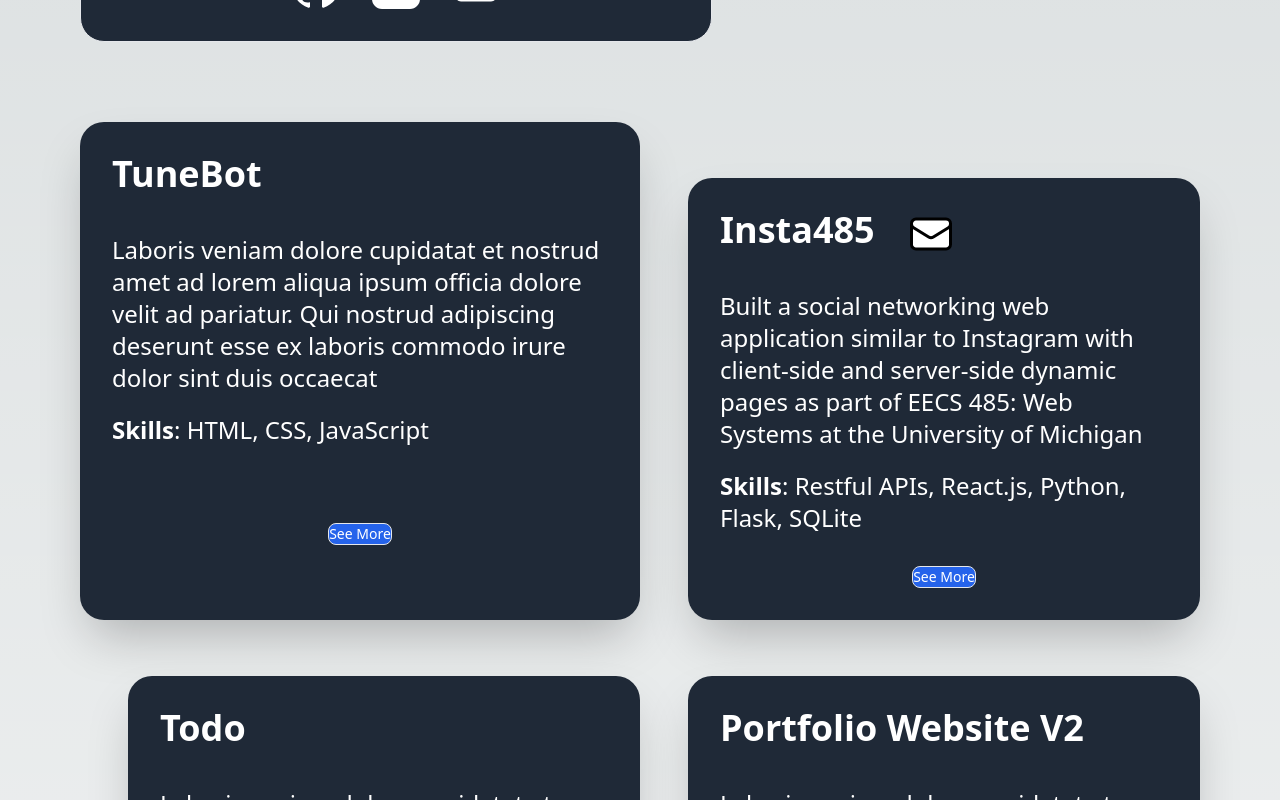
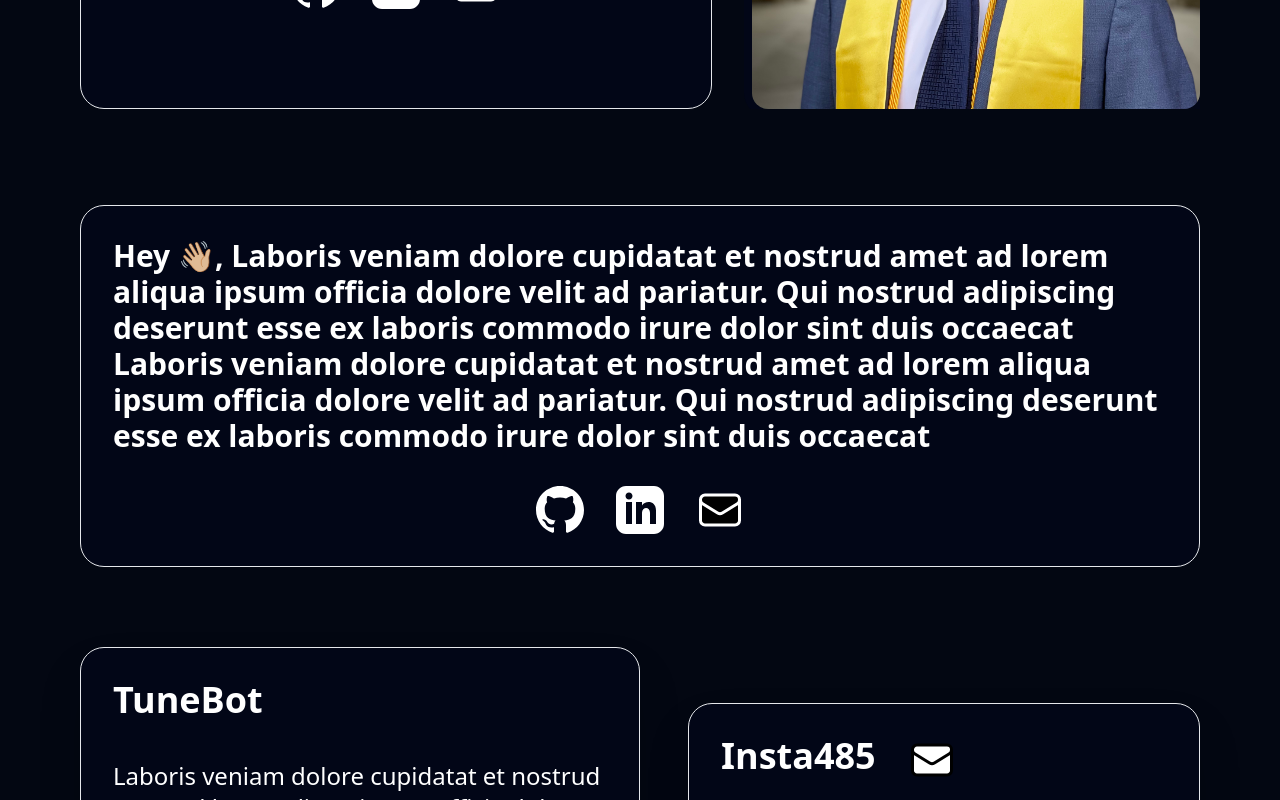
Before and after one commit to arlough/personal-website-v3, a Next.js app: page / in a window 1280 px wide. Shown: the part 640-1440 px from the top of the page. Built offline with nearby package versions, Linux system fonts and the light colour scheme.

Commit message:
changed color scheme and added about section start

```diff
--- /dev/null
+++ b/src/components/About.js
@@ -0,0 +1,38 @@
+import React from "react";
+
+// import profile from './profile_pic.jpg'
+
+export default function About(){
+    return (
+        <div className="flex flex-col-reverse self-center justify-between h-auto mt-24 ml-20 mr-20 overflow-hidden text-white lg:max-w-7xl lg:space-x-10 lg:flex-row">
+            {/* Hero container div */}
+            <div id="hero" className="flex flex-col justify-between flex-grow w-auto px-8 py-8 space-y-8 border lg:w-1/5 rounded-3xl bg-primary">
+
+                <div className="flex-grow text-2xl font-bold md:text-3xl">
+                    {/* Description */}
+                    Hey 👋🏼,
+                    Laboris veniam dolore cupidatat et nostrud amet ad lorem aliqua ipsum officia dolore velit ad pariatur. Qui nostrud adipiscing deserunt esse ex laboris commodo irure dolor sint duis occaecat
+                    Laboris veniam dolore cupidatat et nostrud amet ad lorem aliqua ipsum officia dolore velit ad pariatur. Qui nostrud adipiscing deserunt esse ex laboris commodo irure dolor sint duis occaecat
+                </div>
+                <div className="flex self-center my-auto space-x-8 text-4xl text-white h-1/4">
+                    {/* Links */}
+                    <a href="https://github.com/ArLough" >
+                    <svg className="fill-white hover:fill-hover" xmlns="http://www.w3.org/2000/svg" width="48" height="48"
+                    viewBox="0 0 24 24">
+                        <path d="M12 0c-6.626 0-12 5.373-12 12 0 5.302 3.438 9.8 8.207 11.387.599.111.793-.261.793-.577v-2.234c-3.338.726-4.033-1.416-4.033-1.416-.546-1.387-1.333-1.756-1.333-1.756-1.089-.745.083-.729.083-.729 1.205.084 1.839 1.237 1.839 1.237 1.07 1.834 2.807 1.304 3.492.997.107-.775.418-1.305.762-1.604-2.665-.305-5.467-1.334-5.467-5.931 0-1.311.469-2.381 1.236-3.221-.124-.303-.535-1.524.117-3.176 0 0 1.008-.322 3.301 1.23.957-.266 1.983-.399 3.003-.404 1.02.005 2.047.138 3.006.404 2.291-1.552 3.297-1.23 3.297-1.23.653 1.653.242 2.874.118 3.176.77.84 1.235 1.911 1.235 3.221 0 4.609-2.807 5.624-5.479 5.921.43.372.823 1.102.823 2.222v3.293c0 .319.192.694.801.576 4.765-1.589 8.199-6.086 8.199-11.386 0-6.627-5.373-12-12-12z"/></svg>
+                    </a>
+                    <a href="https://www.linkedin.com/in/aidanloughney/">
+                    <svg className="fill-white hover:fill-hover" xmlns="http://www.w3.org/2000/svg" width="48" height="48" viewBox="0 0 24 24"><path d="M19 0h-14c-2.761 0-5 2.239-5 5v14c0 2.761 2.239 5 5 5h14c2.762 0 5-2.239 5-5v-14c0-2.761-2.238-5-5-5zm-11 19h-3v-11h3v11zm-1.5-12.268c-.966 0-1.75-.79-1.75-1.764s.784-1.764 1.75-1.764 1.75.79 1.75 1.764-.783 1.764-1.75 1.764zm13.5 12.268h-3v-5.604c0-3.368-4-3.113-4 0v5.604h-3v-11h3v1.765c1.396-2.586 7-2.777 7 2.476v6.759z"/></svg>
+                    </a>
+
+                    <a href="mailto:loughneyaidan@gmail.com">
+                    <svg className=" hover:fill-hover" xmlns="http://www.w3.org/2000/svg" width="48" height="48"  viewBox="0 0 24 24" strokeWidth="1.5" stroke="currentColor">
+                    <path stroke-linecap="round" stroke-linejoin="round" d="M21.75 6.75v10.5a2.25 2.25 0 01-2.25 2.25h-15a2.25 2.25 0 01-2.25-2.25V6.75m19.5 0A2.25 2.25 0 0019.5 4.5h-15a2.25 2.25 0 00-2.25 2.25m19.5 0v.243a2.25 2.25 0 01-1.07 1.916l-7.5 4.615a2.25 2.25 0 01-2.36 0L3.32 8.91a2.25 2.25 0 01-1.07-1.916V6.75" />
+                    </svg>
+                    </a>
+                </div>
+            </div>
+
+        </div>
+    );
+}
--- a/src/components/Footer.js
+++ b/src/components/Footer.js
@@ -3,7 +3,7 @@ import React from 'react'
 export default function Footer() {
   return (
    <footer>
-    <div className='w-full py-10 mt-20 text-center text-white bg-gray-800 rounded-l'>
+    <div className='w-full py-10 mt-20 text-center text-white rounded-l bg-background'>
         © 2023 Aidan Loughney
     </div>
    </footer>
--- a/src/components/Navbar.js
+++ b/src/components/Navbar.js
@@ -2,7 +2,7 @@ import React from "react"
 
 export default function Navbar(){
     return (
-        <nav className="font-bold text-white shadow-xl bg-primary">
+        <nav className="font-bold text-white shadow-xl bg-background">
             <div className='mx-auto rounded max-w-screen-2xl'>
                 <div className='flex justify-between'>
                     <div className='flex px-5 py-2 space-x-5'>
--- a/src/components/Project.js
+++ b/src/components/Project.js
@@ -2,7 +2,7 @@ import React from 'react'
 
 export default function Project(props) {
   return (
-    <div id={"project-" + props.info.id} className="flex flex-col justify-between flex-grow px-8 py-8 space-y-8 shadow-2xl rounded-3xl bg-primary">
+    <div id={"project-" + props.info.id} className="flex flex-col justify-between flex-grow px-8 py-8 space-y-8 border shadow-2xl rounded-3xl bg-primary">
     <div className="flex flex-row space-x-8 ">
     <div className="text-2xl font-bold text-white self-left md:text-4xl">
         {props.info.name}
--- a/src/pages/index.js
+++ b/src/pages/index.js
@@ -2,6 +2,7 @@ import Image from 'next/image'
 import { Inter } from 'next/font/google'
 import Navbar from '@/components/Navbar'
 import Hero from '@/components/Hero'
+import About from '@/components/About'
 import Projects from '@/components/Projects'
 import Footer from '@/components/Footer'
 
@@ -12,7 +13,7 @@ export default function Home() {
     <div className='flex flex-col bg-grey-600'>
       <Navbar></Navbar>
       <Hero></Hero>
-      {/* Additional About? */}
+      <About></About>
       <Projects></Projects>
       {/* Fun links section or "on the web section" */}
       <Footer></Footer>
--- a/src/styles/globals.css
+++ b/src/styles/globals.css
@@ -16,12 +16,13 @@
 
 /* @media (prefers-color-scheme: dark) { */
   :root {
-    --foreground-rgb: 0, 0, 0;
-    --background-start-rgb: 214, 219, 220;
-    --background-end-rgb: 255, 255, 255;
-    --primary: theme(colors.gray.800);
-    --secondary: theme(colors.blue.600);
-    --hover: theme(colors.blue.400)
+    --foreground-rgb: 0,0,0;
+    --background-start-rgb: 3,7,18;
+    --background-end-rgb: 3,7,18;
+    --primary: theme(colors.slate.950);
+    --secondary: theme(colors.slate.950);
+    --button: theme(colors.indigo.600);
+    --hover: theme(colors.indigo.600);
   }
 /* } */
 
--- a/tailwind.config.js
+++ b/tailwind.config.js
@@ -8,9 +8,11 @@ module.exports = {
   theme: {
     extend: {
       colors: {
+        'primary': 'var(--background-start-rgb)',
         'primary': 'var(--primary)',
         'secondary': 'var(--secondary)',
-        'hover': 'var(--hover)'
+        'hover': 'var(--hover)',
+        'button': 'var(--button)',
       },
       backgroundImage: {
         'gradient-radial': 'radial-gradient(var(--tw-gradient-stops))',
```
Also changed, not shown: public/profile_pic.jpg.
